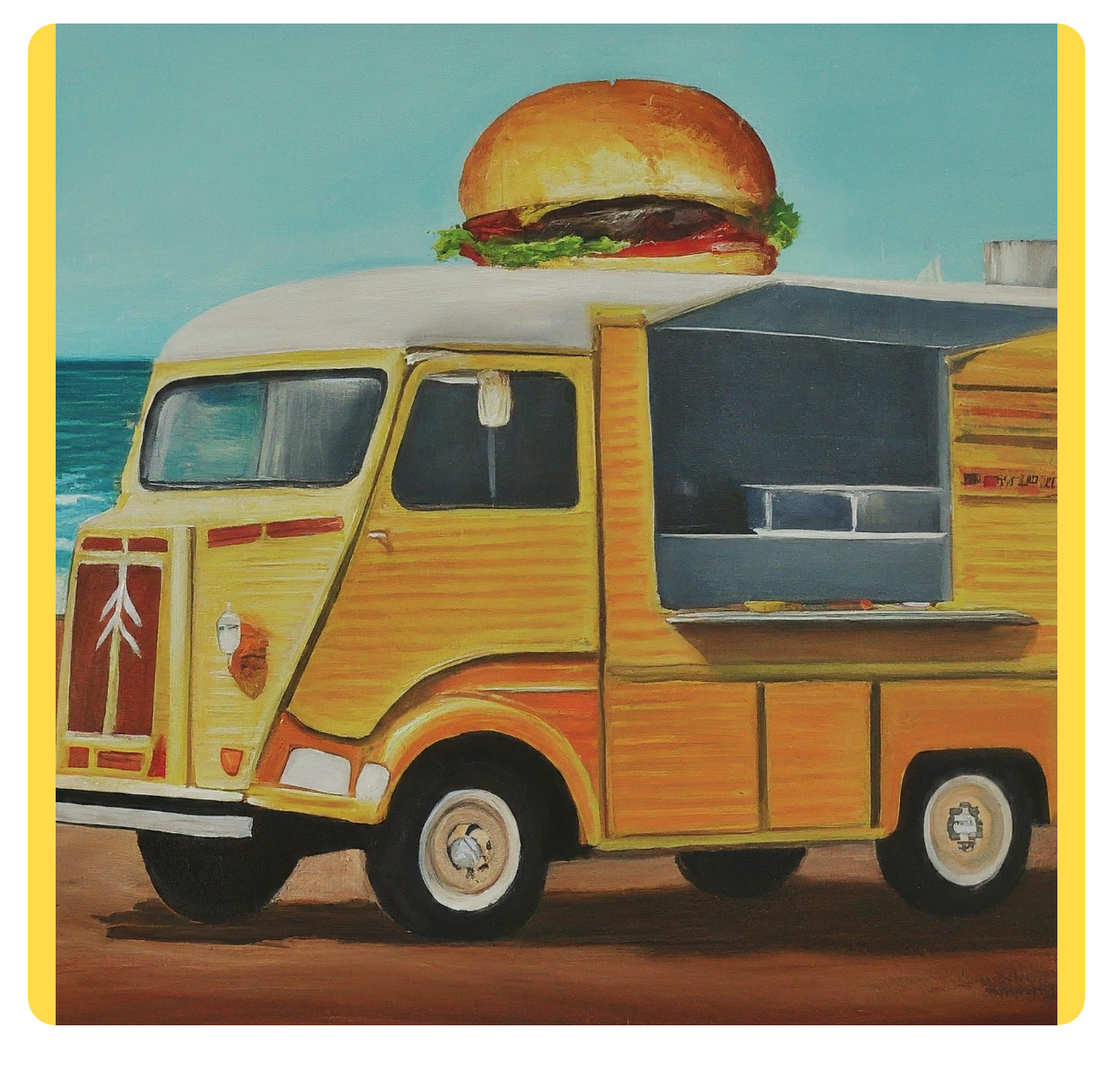
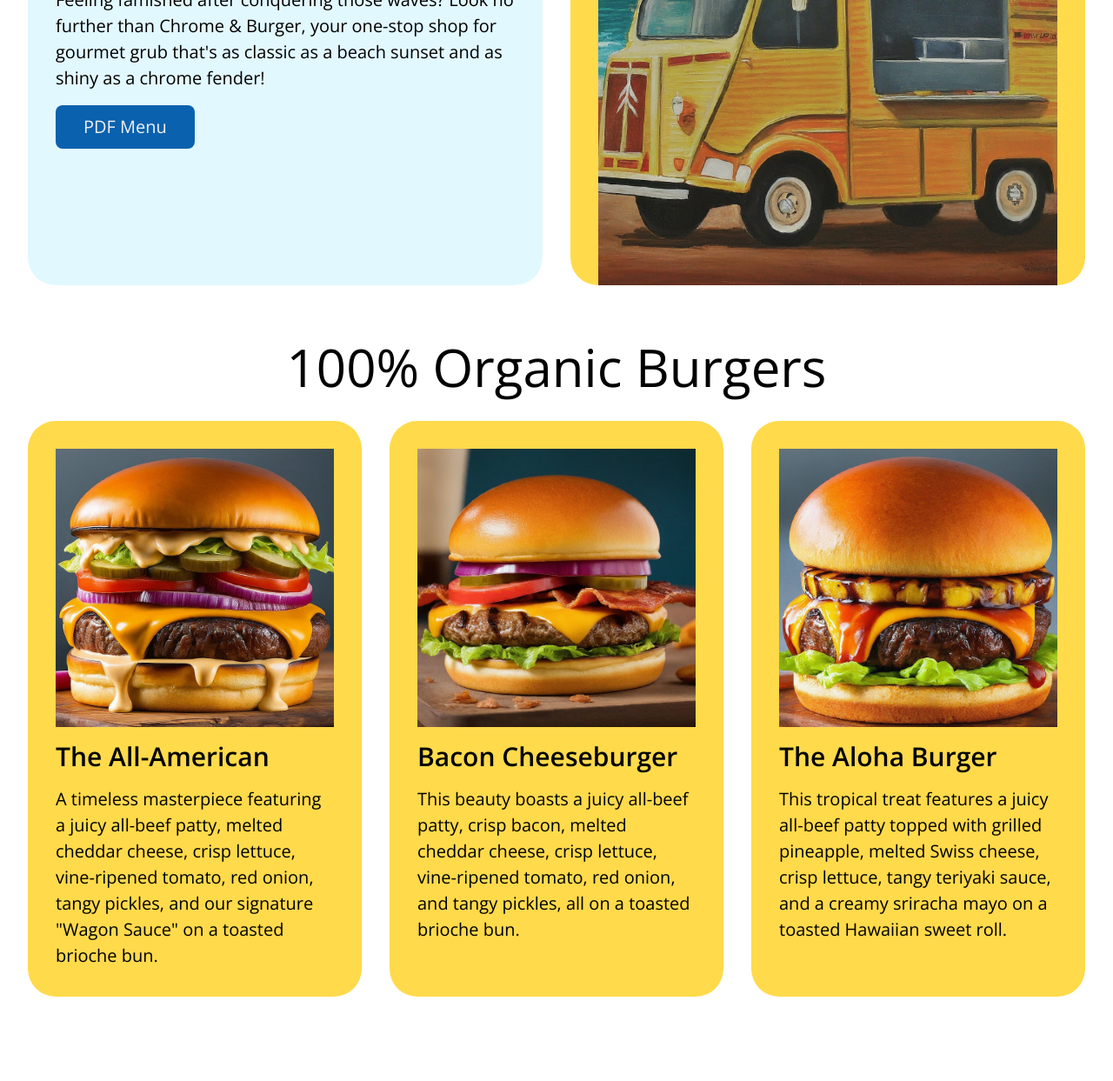
Before and after one commit to thanawatpanpinij/my-chrome-burger, a plain HTML site: page index.html in a window 1280 px wide. Shown: the part 319-1562 px from the top of the page at 87% size. After the commit the page ends 1497 px from the top, so only its background shows below. Drawn offline with nearby package versions, Linux system fonts and the light colour scheme.

Commit message:
save checkpoint 4

```diff
--- a/index.html
+++ b/index.html
@@ -5,32 +5,70 @@
     <meta name="viewport" content="width=device-width, initial-scale=1.0">
     <title>Chrome & Burger</title>
     <script src="https://unpkg.com/@tailwindcss/browser@4"></script>
-    <script src="https://kit.fontawesome.com/b10522ed86.js" crossorigin="anonymous"></script>
-    <link rel="stylesheet" href="./src/style.css">
+    <link rel="preconnect" href="https://fonts.googleapis.com">
+    <link rel="preconnect" href="https://fonts.gstatic.com" crossorigin>
+    <link
+        href="https://fonts.googleapis.com/css2?family=Lobster&family=Open+Sans:ital,wght@0,300..800;1,300..800&display=swap"
+        rel="stylesheet">
 </head>
-<body class="text-[20px]">
-    <!-- <header class="flex justify-around items-center w-full h-fit">
+<body class="font-[Open_Sans] text-[20px]">
+    <header class="flex justify-between items-center px-5 py-4.5 border-b-gray-200 border-b">
         <section>
-            <a href="#" class="flex items-center gap-x-4 font-semibold">
+            <a href="#" class="flex items-center gap-x-3 font-semibold">
                 <div class="text-3xl">🍔</div>
-                <span class="text-2xl">Chrome & Burger</span>
+                <span class="text-1.5xl">Chrome & Burger</span>
             </a>
         </section>
-        <nav class="flex items-center gap-x-8 text-xl text-[#555]">
-            <a href="#" class="p-2 bg-gray-800 rounded-full">🌙</a>
+        <nav class="flex items-center gap-x-7 text-xl text-[#555]">
+            <button class="p-2 bg-gray-800 rounded-full">🌙</button>
             <a href="#">Home</a>
             <a href="#">Menu</a>
-            <a href="#" class="px-8 py-2 text-white bg-[#0a61ae] rounded-lg">Order Now</a>
+            <a href="#" class="px-7.5 py-2.75 text-white bg-[#0a61ae] rounded-xl">Order Now</a>
         </nav>
-    </header> -->
+    </header>
     <main class="p-8">
-        <section class="flex flex-col gap-y-8 mb-8">
-            <div class="px-8 py-6 bg-[#e2f8ff] rounded-4xl">
+        <section class="flex flex-col lg:flex-row max-w-[1440px] gap-8 mb-16">
+            <div class="flex flex-col justify-center flex-1 px-8 py-6 bg-[#e2f8ff] rounded-4xl">
                 <h1 class="mb-2 font-[lobster] text-6xl">Chrome & Burger</h1>
-                <p class="mb-4">Feeling famished after conquering those waves? Look no further than Chrome & Burger, your one-stop shop for gourmet grub that's as classic as a beach sunset and as shiny as a chrome fender!</p>
-                <button class="mb-10 px-8 py-2.5 text-[#f1f1f1] bg-[#0a61ae] rounded-lg">PDF Menu</button>
+                <p class="mb-4">
+                    Feeling famished after conquering those waves? Look no further than Chrome & Burger, your one-stop shop for gourmet grub that's as classic as a beach sunset and as shiny as a chrome fender!
+                </p>
+                <div>
+                    <button class="mb-10 px-8 py-2.5 text-[#f1f1f1] bg-[#0a61ae] rounded-lg">PDF Menu</button>
+                </div>
             </div>
-            <img src="./images/BurgerTruck.jpeg" alt="" class="px-8 bg-[#ffda4b] rounded-4xl">
+            <div class="flex-1 px-8 bg-[#ffda4b] rounded-4xl">
+                <img src="./images/BurgerTruck.jpeg" alt="">
+            </div>
+        </section>
+        <section>
+            <h2 class="mb-8 text-6xl text-center">100% Organic Burgers</h2>
+            <div class="grid grid-cols-1 gap-8 lg:grid-cols-3">
+                <figure class="px-8 py-8 bg-[#ffda4b] rounded-4xl">
+                    <div class="overflow-hidden">
+                        <img src="./images/TheAllAmerican.jpeg" alt="" class="transition ease-linear duration-3000 hover:scale-120">
+                    </div>
+                    <figcaption class="my-4 text-3xl font-semibold">The All-American</figcaption>
+                    <p>A timeless masterpiece featuring a juicy all-beef patty, melted cheddar cheese, crisp lettuce, vine-ripened tomato, red
+                    onion, tangy pickles, and our signature "Wagon Sauce" on a toasted brioche bun.</p>
+                </figure>
+                <figure class="px-8 py-8 bg-[#ffda4b] rounded-4xl">
+                    <div class="overflow-hidden">
+                        <img src="./images/BaconCheeseburger.jpeg" alt="Bacon cheese burger" class="transition ease-linear duration-3000 hover:scale-120">
+                    </div>
+                    <figcaption class="my-4 text-3xl font-semibold">Bacon Cheeseburger</figcaption>
+                    <p>This beauty boasts a juicy all-beef patty, crisp bacon, melted cheddar cheese, crisp lettuce, vine-ripened tomato, red
+                    onion, and tangy pickles, all on a toasted brioche bun.</p>
+                </figure>
+                <figure class="px-8 py-8 bg-[#ffda4b] rounded-4xl">
+                    <div class="overflow-hidden">
+                        <img src="./images/TheAlohaBurger.jpeg" alt="" class="transition ease-linear duration-3000 hover:scale-120">
+                    </div>
+                    <figcaption class="my-4 text-3xl font-semibold">The Aloha Burger</figcaption>
+                    <p>This tropical treat features a juicy all-beef patty topped with grilled pineapple, melted Swiss cheese, crisp lettuce,
+                    tangy teriyaki sauce, and a creamy sriracha mayo on a toasted Hawaiian sweet roll.</p>
+                </figure>
+            </div>
         </section>
     </main>
 </body>
--- a/src/style.css
+++ /dev/null
@@ -1,5 +0,0 @@
-@import url('https://fonts.googleapis.com/css2?family=Lobster&family=Open+Sans:ital,wght@0,300..800;1,300..800&display=swap');
-
-/* * {
-    outline: 1px solid red;
-} */
```
